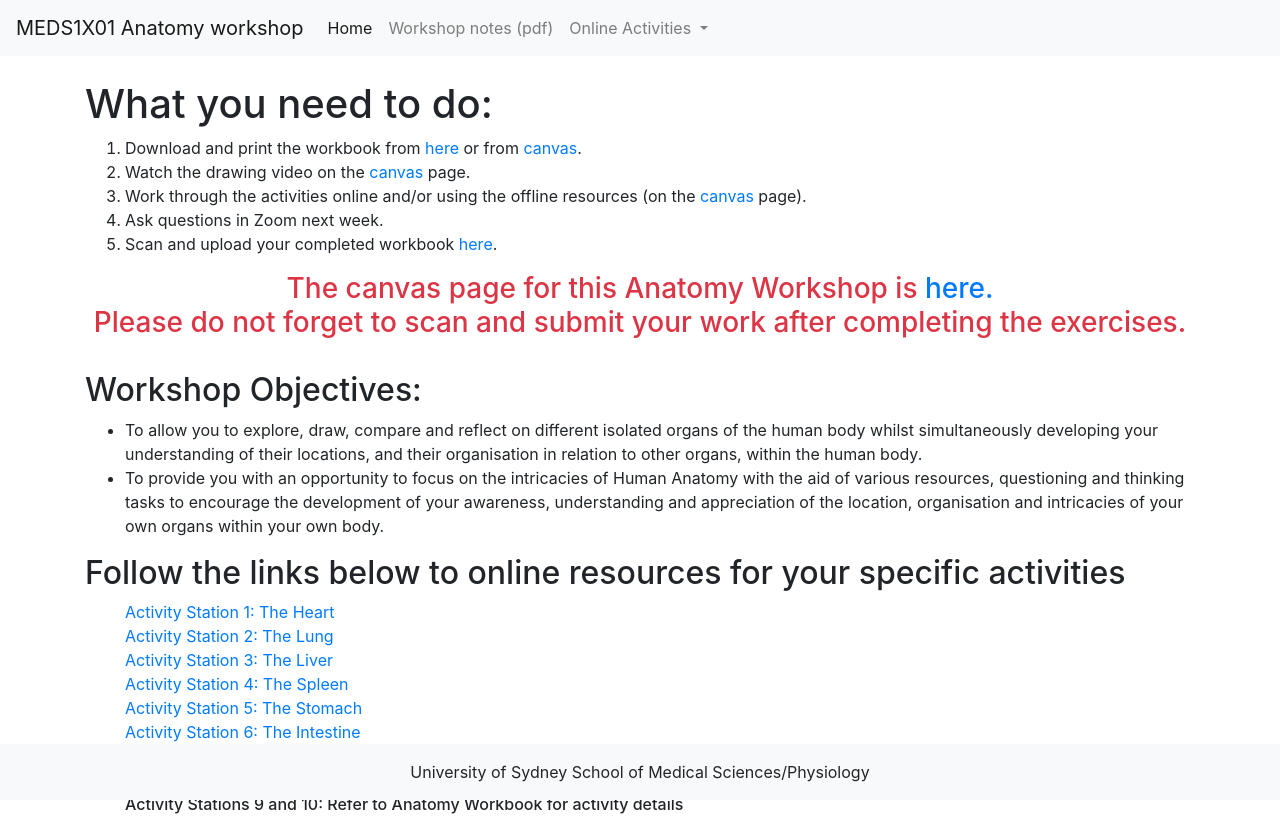
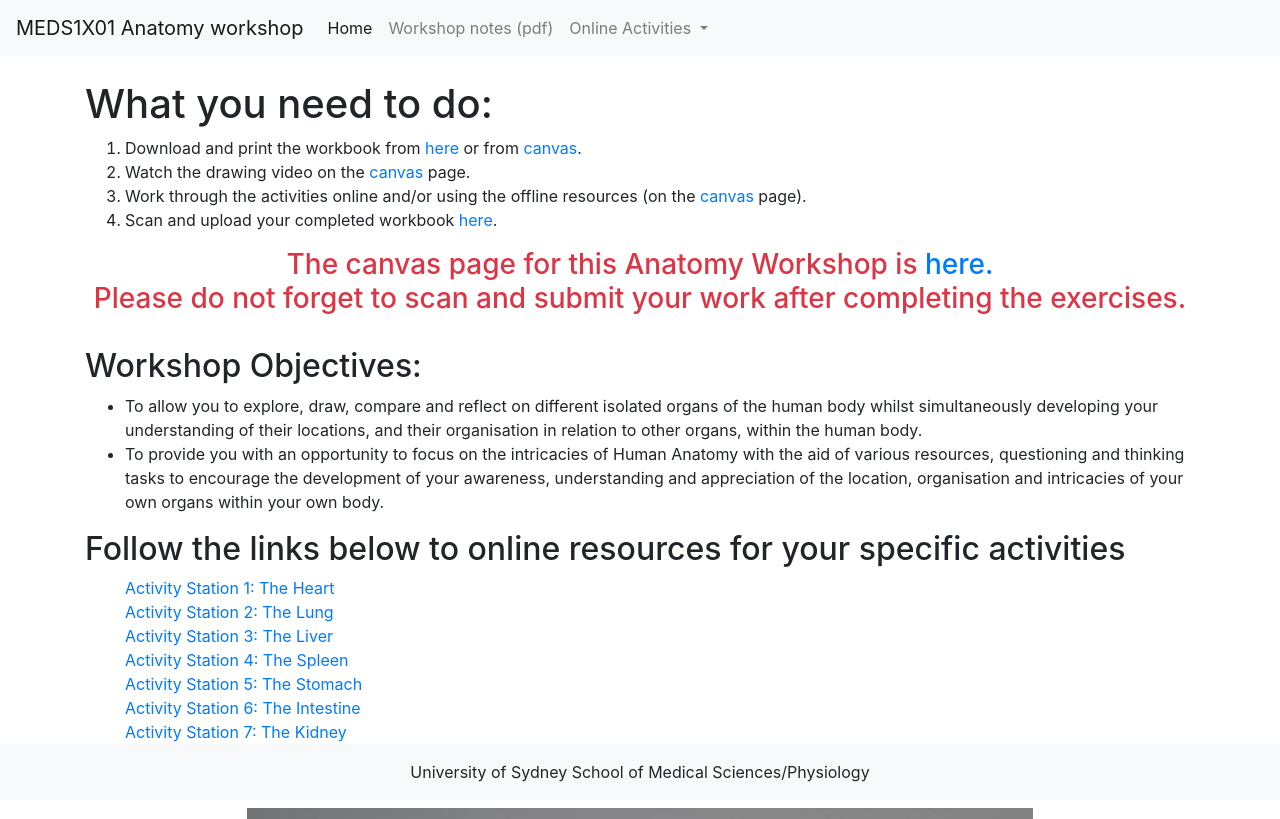
Before and after one commit to MEDS1X01/MEDS1x01.github.io, a plain HTML site: page anatomy/index.html in a window 1280 px wide. Shown: the top 819 px of the page. Drawn offline with nearby package versions, Linux system fonts and the light colour scheme.

Commit message:
removed zoom ref

```diff
--- a/anatomy/index.html
+++ b/anatomy/index.html
@@ -51,7 +51,6 @@
         <li>Download and print the workbook from <a href="./workbook.pdf">here</a> or from <a href="https://canvas.sydney.edu.au/courses/29424/pages/anatomy-practical">canvas</a>.</li>
           <li>Watch the drawing video on the <a href="https://canvas.sydney.edu.au/courses/29424/pages/anatomy-practical">canvas</a> page.</li>
           <li>Work through the activities online and/or using the offline resources (on the <a href="https://canvas.sydney.edu.au/courses/29424/pages/anatomy-practical">canvas</a> page).</li>
-          <li>Ask questions in Zoom next week.</li>
           <li>Scan and upload your completed workbook <a href="https://canvas.sydney.edu.au/courses/29424/assignments/290529">here</a>.</li>
         </ol>
         <h3 class="text-danger text-center">The canvas page for this Anatomy Workshop is <a href="https://canvas.sydney.edu.au/courses/29424/pages/anatomy-practical">here. </a><br>Please do not forget to scan and submit your work after completing the exercises.</h3>
```
Also changed, not shown: 1 other file.
